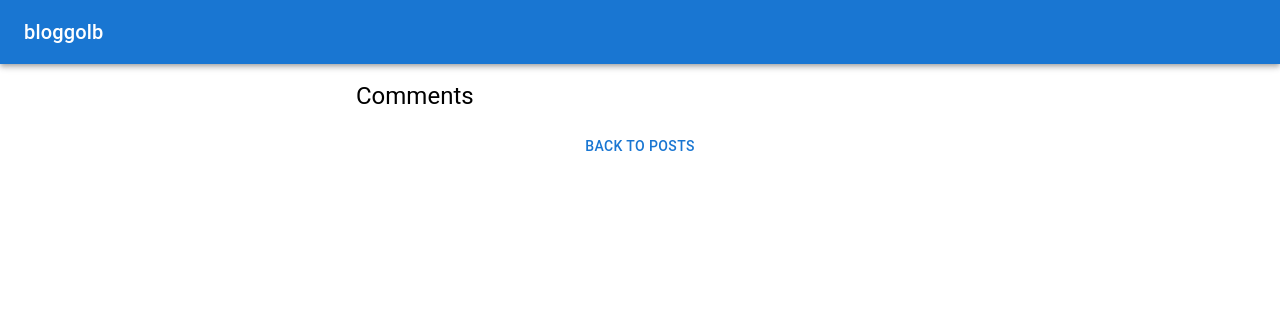
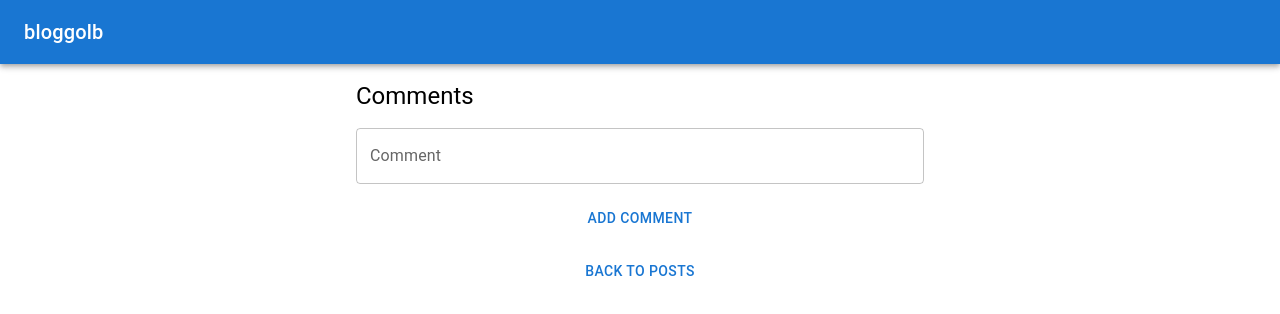
Before and after one commit to danielcaveman/viteexercise, a React (Vite) app: page /comments/1 in a window 1280 px wide. Shown: the top 314 px of the page. Built offline with nearby package versions, Linux system fonts and the light colour scheme; no server answers; the HTML template or start-up script is replaced by a standard one.

Commit message:
added create post
Signed-off-by: Daniel Sales <daniel.sales@ctw.bmwgroup.com>

```diff
--- /dev/null
+++ b/src/pages/Comments/Comments.logic.ts
@@ -0,0 +1,14 @@
+import { useEffect, useState } from "react";
+import { useParams } from "react-router-dom";
+import { fetchComments } from "../../services/CommentsService";
+
+export const useComments = () => {
+  const { postId } = useParams();
+  const [comment, setComment] = useState("");
+
+  useEffect(() => {
+    fetchComments({ postId: postId || "" });
+  }, [postId]);
+
+  return { comment, setComment, postId };
+};
--- a/src/pages/Comments/Comments.tsx
+++ b/src/pages/Comments/Comments.tsx
@@ -1,8 +1,12 @@
-import { Button, Typography } from "@mui/material";
+import { Button, TextField, Typography } from "@mui/material";
 import Box from "@mui/material/Box";
 import { useNavigate } from "react-router-dom";
+import { useComments } from "./Comments.logic";
+import { ChangeEvent } from "react";
+import { createComment } from "../../services/CommentsService";
 
 function Comments() {
+  const { comment, setComment, postId } = useComments();
   const navigate = useNavigate();
 
   return (
@@ -20,6 +24,22 @@ function Comments() {
         <Typography variant="h5" component="h2">
           Comments
         </Typography>
+        <TextField
+          onChange={(event: ChangeEvent<HTMLInputElement>) =>
+            setComment(event.target.value)
+          }
+          id="comment"
+          label="Comment"
+          value={comment}
+        />
+        <Button
+          onClick={() =>
+            postId &&
+            createComment({ content: comment, postId: parseInt(postId) })
+          }
+        >
+          Add Comment
+        </Button>
         <Button onClick={() => navigate("/")}>Back to posts</Button>
       </Box>
     </>
--- /dev/null
+++ b/src/services/CommentsService.ts
@@ -0,0 +1,31 @@
+import { baseURL } from "../constants/constants";
+import { client } from "./AuthService";
+
+type FetchCommentResponse = {};
+
+export async function fetchComments({
+  postId,
+}: {
+  postId: string;
+}): Promise<FetchCommentResponse | undefined> {
+  try {
+    const response = await client.get(`${baseURL}/posts/${postId}/comments`);
+
+    const comments = response.data;
+
+    return comments;
+  } catch (error) {
+    console.error(error);
+  }
+}
+
+export async function createComment(comment: {
+  postId: number;
+  content: string;
+}) {
+  try {
+    await client.post(`${baseURL}/comments`, comment);
+  } catch (error) {
+    console.error(error);
+  }
+}
```
